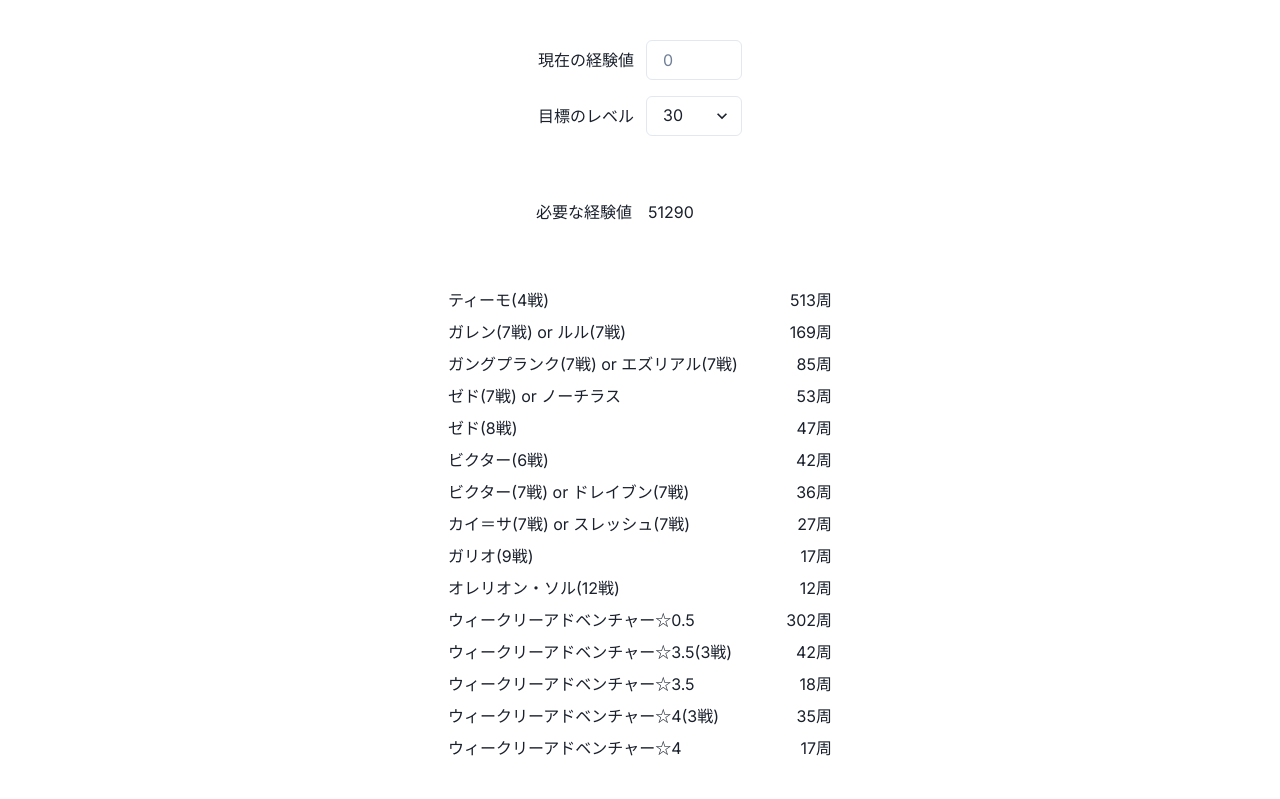
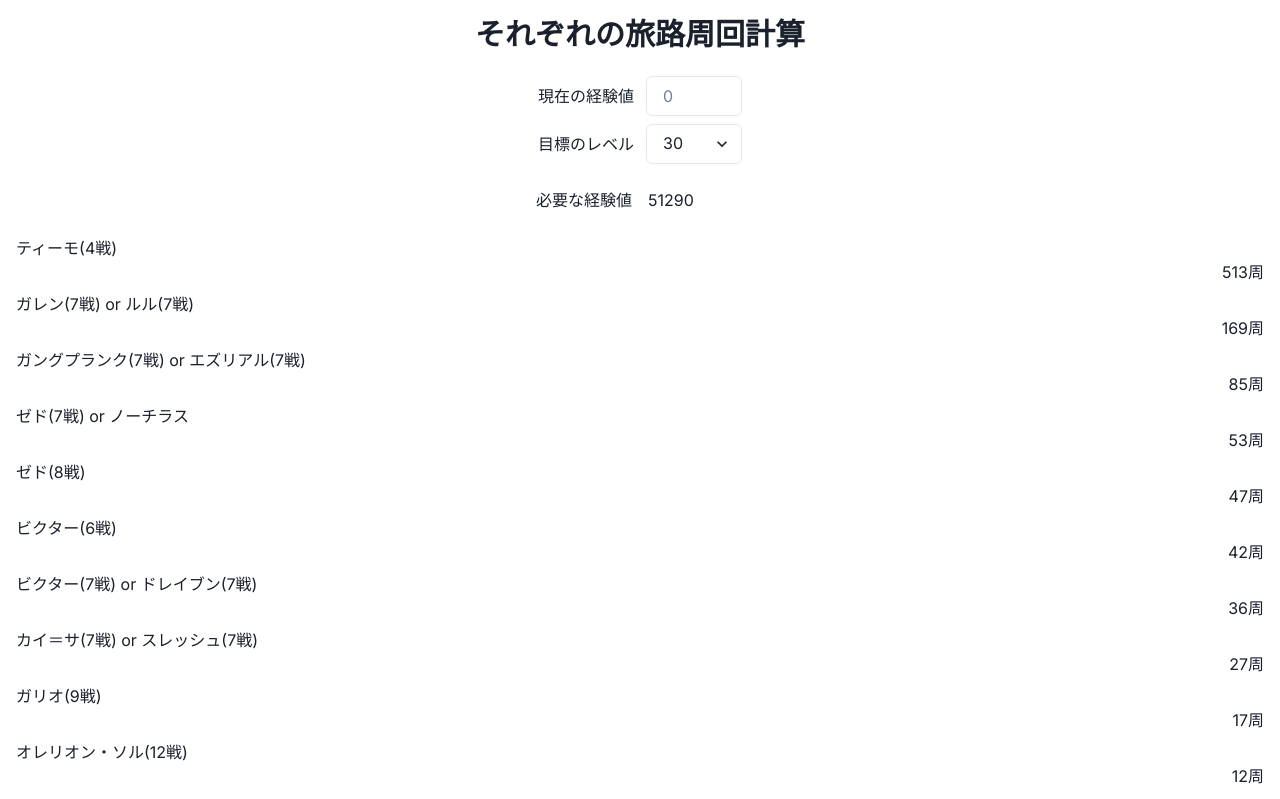
Before and after one commit to deltama37/path-of-champion-tools, a Next.js app: page / in a window 1280 px wide. Shown: the top 799 px of the page. Built offline with nearby package versions, Linux system fonts and the light colour scheme.

Commit message:
余白調整

```diff
--- a/src/app/components/input-form.tsx
+++ b/src/app/components/input-form.tsx
@@ -1,6 +1,6 @@
 "use client";
 
-import { Box, Flex, FormControl, Text } from "@chakra-ui/react";
+import { Box, FormControl, Text } from "@chakra-ui/react";
 import { FC, useState } from "react";
 import { levelDataList, mapDataList } from "../data";
 import { InputExp } from "./input-exp";
@@ -19,17 +19,17 @@
   return (
     <>
       {mapDataList.map((mapData) => (
-        <Flex
+        <Box
           justifyContent={"center"}
           alignItems={"center"}
           key={mapData.name}
           mb={2}
         >
-          <Text minW={320}>{mapData.name}</Text>
-          <Text minW={16} textAlign={"right"}>
+          <Text>{mapData.name}</Text>
+          <Text textAlign={"right"}>
             {Math.ceil(levelData.totalThreshold / mapData.experience)}周
           </Text>
-        </Flex>
+        </Box>
       ))}
     </>
   );
@@ -48,15 +48,15 @@
       <Box>
         <InputExp setCurrentExp={setCurrentExp} />
       </Box>
-      <Box mt={4}>
+      <Box mt={2}>
         <InputTargetLevel setTargetLevel={setTargetLevel} />
       </Box>
 
-      <Box mt={16}>
+      <Box mt={6}>
         <RequiredExp requiredExp={requiredExp} />
       </Box>
 
-      <Box mt={16}>
+      <Box mt={6}>
         <ExpInfo targetLevel={targetLevel} />
       </Box>
     </FormControl>
--- a/src/app/page.tsx
+++ b/src/app/page.tsx
@@ -1,9 +1,14 @@
-import { Box } from "@chakra-ui/react";
+import { Box, Center, Heading } from "@chakra-ui/react";
 import { InputForm } from "./components/input-form";
 
 export default function Home() {
   return (
-    <Box mt={10} ml={4} mr={4}>
+    <Box m={4}>
+      <Center>
+        <Heading as="h1" size="lg" mb={6}>
+          それぞれの旅路周回計算
+        </Heading>
+      </Center>
       <InputForm />
     </Box>
   );
```
